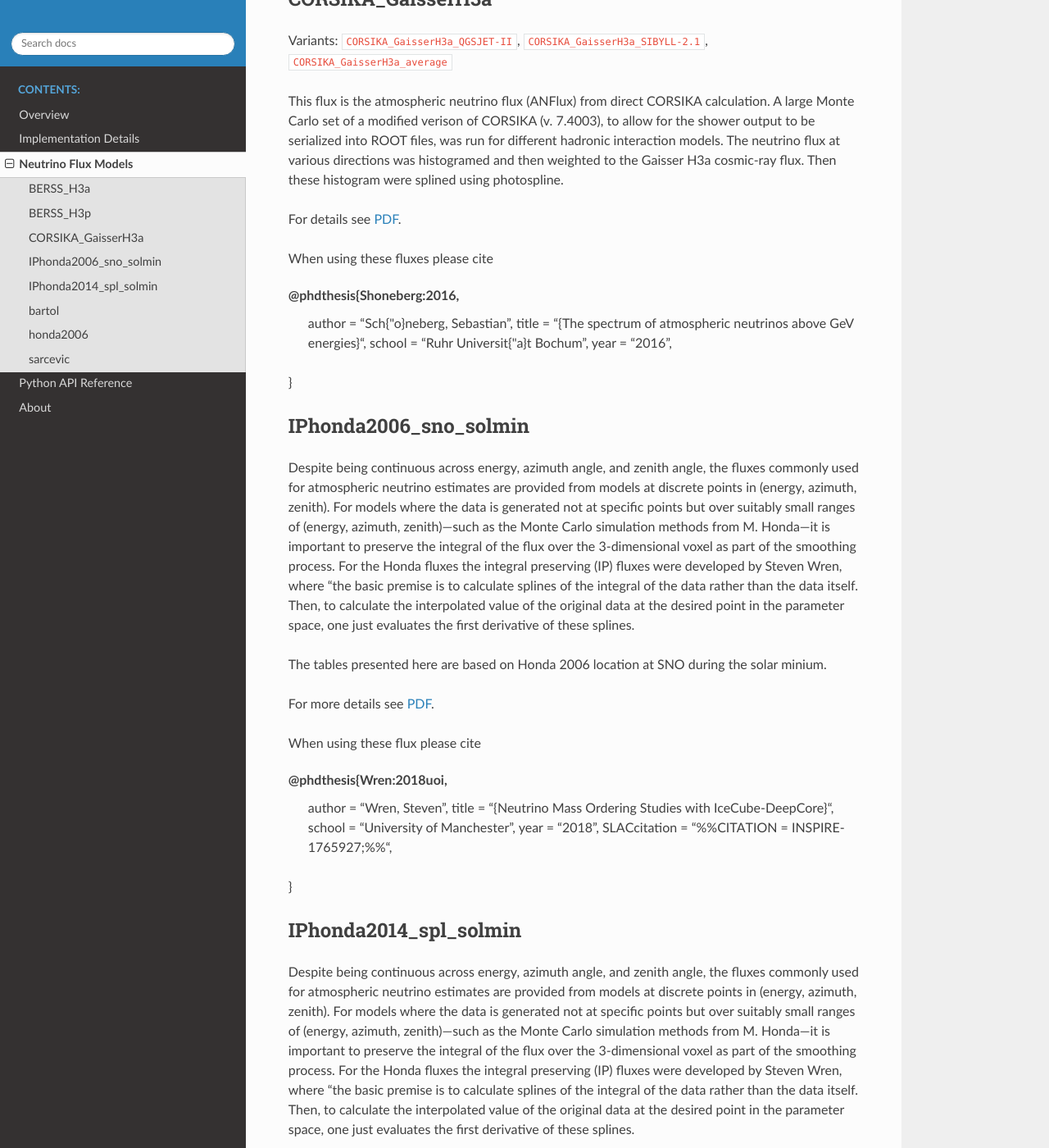
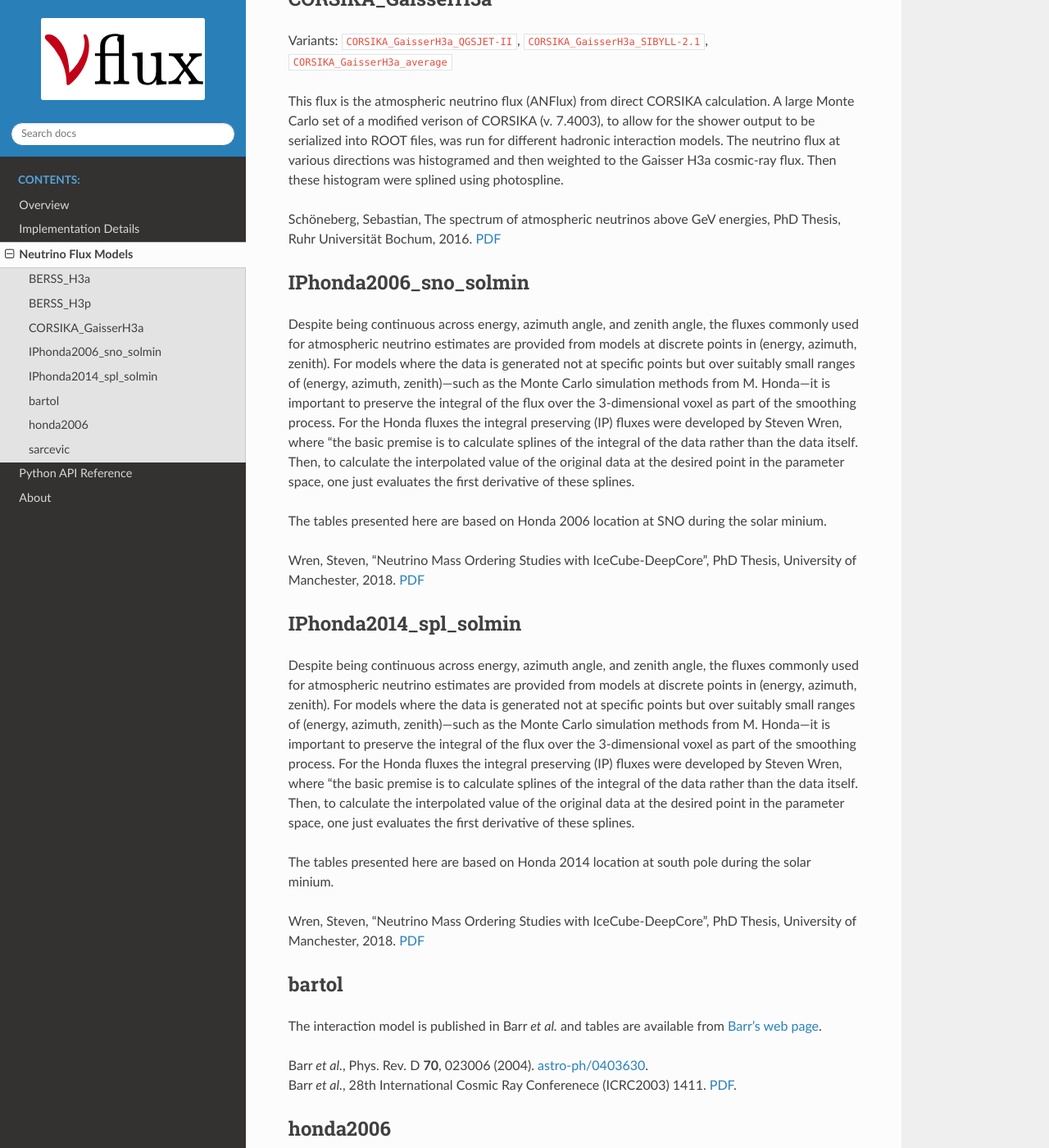
Before and after one commit to icecube/nuflux, a Sphinx documentation site: the page built from docs/models.rst, in a window 1280 px wide and 1400 px high, scrolled down 1168 px. Shown: the whole window at 82% size. Built offline with Sphinx 7.4.7 and the Read the Docs theme 2.0.0, drawn with Linux system fonts in a browser that asks for light colours; some of the changed text lies outside the part shown.

Commit message:
update formatting in docs and fix logo

```diff
--- a/docs/models.rst
+++ b/docs/models.rst
@@ -1,9 +1,5 @@
-
-
-
 Neutrino Flux Models
 ====================
-
 
 .. image:: nuflux_models.svg
 
@@ -39,16 +35,7 @@ Variants: ``CORSIKA_GaisserH3a_QGSJET-II``, ``CORSIKA_GaisserH3a_SIBYLL-2.1``, `
 
 This flux is the atmospheric neutrino flux (ANFlux) from direct CORSIKA calculation. A large Monte Carlo set of a modified verison of CORSIKA (v. 7.4003), to allow for the shower output to be serialized into ROOT files, was run for different hadronic interaction models. The neutrino flux at various directions was histogramed and then weighted to the Gaisser H3a cosmic-ray flux. Then these histogram were splined using photospline.
 
-For details see `PDF <https://hss-opus.ub.ruhr-uni-bochum.de/opus4/frontdoor/deliver/index/docId/5268/file/diss.pdf>`_.
-
-When using these fluxes please cite
-
-@phdthesis{Shoneberg:2016,
-      author         = “Sch{\"o}neberg, Sebastian”,
-      title          = “{The spectrum of atmospheric neutrinos above GeV energies}“,
-      school         = “Ruhr Universit{\"a}t Bochum”,
-      year           = “2016",
-}
+Schöneberg, Sebastian, The spectrum of atmospheric neutrinos above GeV energies, PhD Thesis, Ruhr Universität Bochum, 2016. `PDF <https://hss-opus.ub.ruhr-uni-bochum.de/opus4/frontdoor/deliver/index/docId/5268/file/diss.pdf>`_
 
 .. _IPhonda2006_sno_solmin:
 
@@ -59,17 +46,7 @@ Despite being continuous across energy, azimuth angle, and zenith angle, the flu
 
 The tables presented here are based on Honda 2006 location at SNO during the solar minium.
 
-For more details see `PDF <https://www.research.manchester.ac.uk/portal/en/theses/neutrino-mass-ordering-studies-with-icecubedeepcore(70414fde-3bef-4028-877b-5e1e86b2165d).html>`_.
-
-When using these flux please cite
-
-@phdthesis{Wren:2018uoi,
-      author         = “Wren, Steven”,
-      title          = “{Neutrino Mass Ordering Studies with IceCube-DeepCore}“,
-      school         = “University of Manchester”,
-      year           = “2018",
-      SLACcitation   = “%%CITATION = INSPIRE-1765927;%%“,
-}
+Wren, Steven, "Neutrino Mass Ordering Studies with IceCube-DeepCore", PhD Thesis, University of Manchester, 2018. `PDF <https://www.research.manchester.ac.uk/portal/en/theses/neutrino-mass-ordering-studies-with-icecubedeepcore(70414fde-3bef-4028-877b-5e1e86b2165d).html>`_
 
 .. _IPhonda2014_spl_solmin:
 
@@ -80,17 +57,7 @@ Despite being continuous across energy, azimuth angle, and zenith angle, the flu
 
 The tables presented here are based on Honda 2014 location at south pole during the solar minium.
 
-For more details see `PDF <https://www.research.manchester.ac.uk/portal/en/theses/neutrino-mass-ordering-studies-with-icecubedeepcore(70414fde-3bef-4028-877b-5e1e86b2165d).html>`_.
-
-When using these flux please cite
-
-@phdthesis{Wren:2018uoi,
-      author         = “Wren, Steven”,
-      title          = “{Neutrino Mass Ordering Studies with IceCube-DeepCore}“,
-      school         = “University of Manchester”,
-      year           = “2018",
-      SLACcitation   = “%%CITATION = INSPIRE-1765927;%%“,
-}
+Wren, Steven, "Neutrino Mass Ordering Studies with IceCube-DeepCore", PhD Thesis, University of Manchester, 2018. `PDF <https://www.research.manchester.ac.uk/portal/en/theses/neutrino-mass-ordering-studies-with-icecubedeepcore(70414fde-3bef-4028-877b-5e1e86b2165d).html>`_
 
 .. _bartol:
 
--- a/docs/overview.rst
+++ b/docs/overview.rst
@@ -26,7 +26,7 @@ Particle Encoding
 To represent the neutrino flavor, nuflux uses `Monte Carlo Particle Numbering Scheme <http://pdg.lbl.gov/mc_particle_id_contents.html>`_ defined by the Particle Data Group. This scheme assigns a unique integer to every particle, and anti-particles always have a negitive value. For your convience nuflux provides enumerated types with these values:
 
 +-----------------------+------------+----------+
-| neutrino flavor       | enum       | PDG Code |
+| Neutrino flavor       | Name       | PDG Code |
 +=======================+============+==========+
 | :math:`\nu_e`         |``NuE``     |       12 |
 +-----------------------+------------+----------+
```
Also changed, not shown: docs/nuflux_logo.png (renamed from docs/_static/nuflux_logo.png), docs/nuflux_models.png (added).
